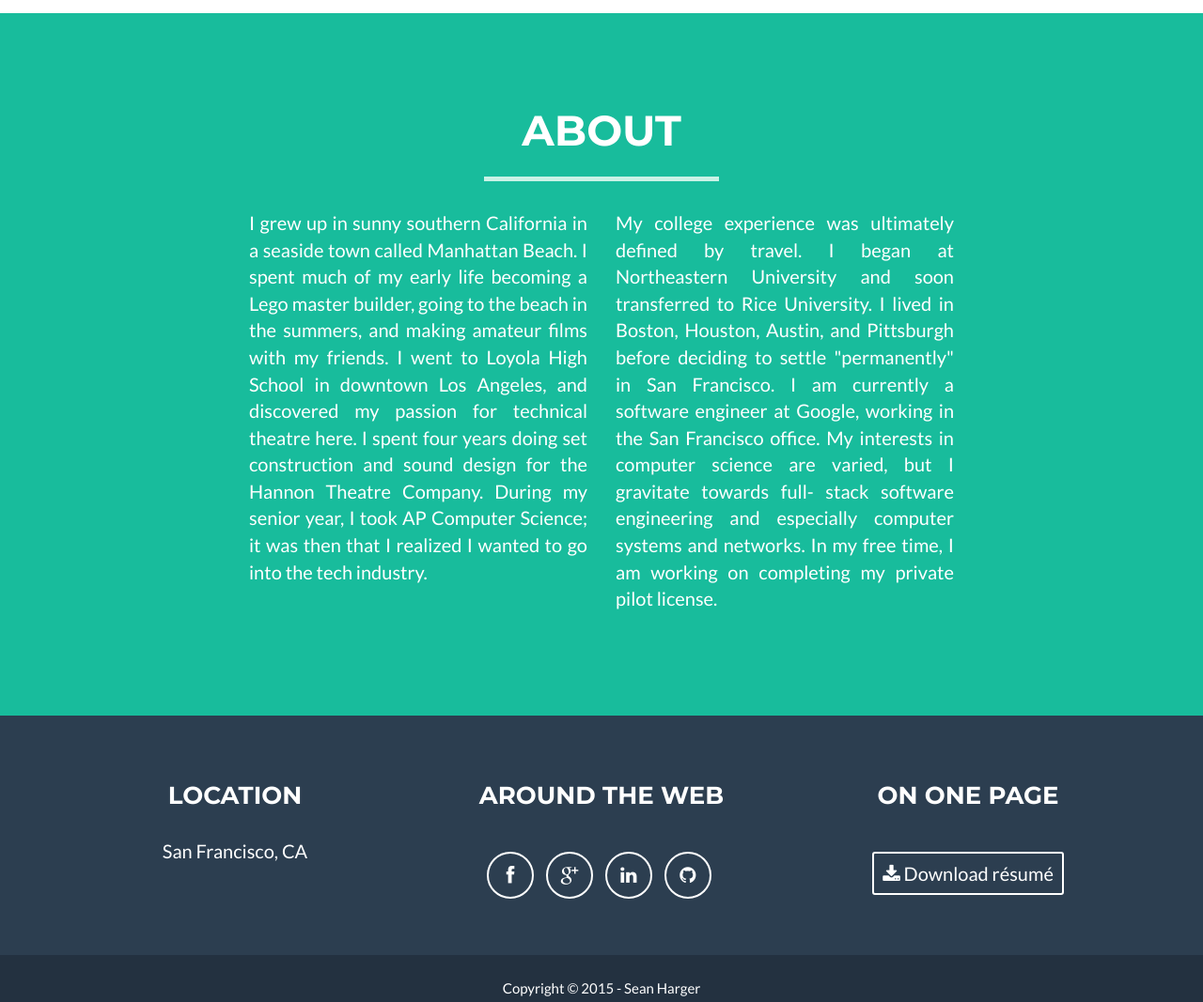
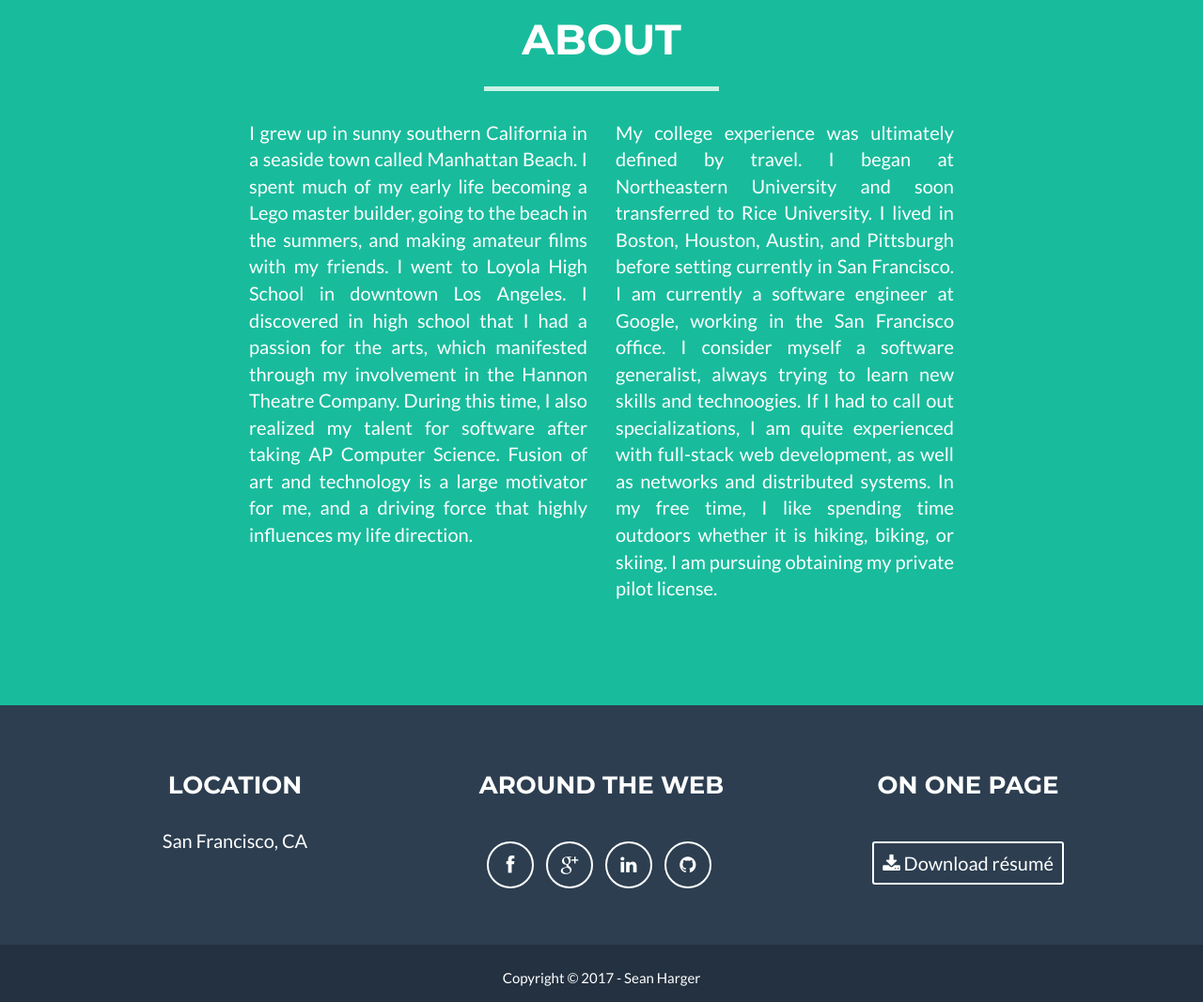
Before and after one commit to wallaceicy06/personal-website, a plain HTML site: page index.html in a window 1280 px wide. Shown: the part 1700-2767 px from the top of the page at 94% size. Drawn offline with nearby package versions, Linux system fonts and the light colour scheme.

Commit message:
Lots of main page updates.
* Removed excess stuff at the top that was cluttering the image.
* Changed the backdrop to something more Bay Area.
* Updated self portrait.
* Added a drop shadow behind name.
* Freshened up bio.
* Changed copyright year.

```diff
--- a/css/freelancer.css
+++ b/css/freelancer.css
@@ -79,7 +79,7 @@ header {
 }
 
 header .background {
-    background-image: url("../img/rice_saturated.jpg");
+    background-image: url("../img/lost_coast.jpg");
     background-size: cover;
 }
 
@@ -100,13 +100,14 @@ header .intro-text .name {
     font-family: Montserrat,"Helvetica Neue",Helvetica,Arial,sans-serif;
     font-size: 2em;
     font-weight: 700;
-    color: #c9f2e6;
+    color: #fddf99;
+    text-shadow: 2px 2px 16px #000000;
 }
 
 header .intro-text .skills {
     font-size: 1.25em;
     font-weight: 300;
-    color: #c9f2e6;
+    color: #fddf99;
 }
 
 @media(min-width:768px) {
--- a/index.html
+++ b/index.html
@@ -72,8 +72,6 @@
                         <img class="img-responsive" width="300px" src="img/sean_portrait.png" alt="">
                         <div class="intro-text">
                             <span class="name">Sean Harger</span>
-                            <hr class="star-light">
-                            <span class="skills">Software Engineer</span>
                         </div>
                     </div>
                 </div>
@@ -162,24 +160,27 @@
                     called Manhattan Beach. I spent much of my early life
                     becoming a Lego master builder, going to the beach in the
                     summers, and making amateur films with my friends. I went
-                    to Loyola High School in downtown Los Angeles, and
-                    discovered my passion for technical theatre here. I spent
-                    four years doing set construction and sound design for the
-                    Hannon Theatre Company. During my senior year, I took AP
-                    Computer Science; it was then that I realized I wanted to
-                    go into the tech industry.</p>
+                    to Loyola High School in downtown Los Angeles. I discovered
+                    in high school that I had a passion for the arts, which
+                    manifested through my involvement in the Hannon Theatre
+                    Company. During this time, I also realized my talent for
+                    software after taking AP Computer Science. Fusion of art
+                    and technology is a large motivator for me, and a driving
+                    force that highly influences my life direction.</p>
                 </div>
                 <div class="col-lg-4 bio">
                     <p>My college experience was ultimately defined by travel.
                     I began at Northeastern University and soon transferred to
                     Rice University. I lived in Boston, Houston, Austin, and
-                    Pittsburgh before deciding to settle "permanently" in San
-                    Francisco. I am currently a software engineer at Google,
-                    working in the San Francisco office. My interests in
-                    computer science are varied, but I gravitate towards full-
-                    stack software engineering and especially computer systems
-                    and networks. In my free time, I am working on completing
-                    my private pilot license.</p>
+                    Pittsburgh before setting currently in San Francisco. I am
+                    currently a software engineer at Google, working in the San
+                    Francisco office. I consider myself a software generalist,
+                    always trying to learn new skills and technoogies. If I had
+                    to call out specializations, I am quite experienced with
+                    full-stack web development, as well as networks and
+                    distributed systems. In my free time, I like spending time
+                    outdoors whether it is hiking, biking, or skiing. I am
+                    pursuing obtaining my private pilot license.</p>
                 </div>
             </div>
         </div>
@@ -219,7 +220,7 @@
             <div class="container">
                 <div class="row">
                     <div class="col-lg-12">
-                        Copyright &copy; 2015 - Sean Harger
+                        Copyright &copy; 2017 - Sean Harger
                     </div>
                 </div>
             </div>
```
Also changed, not shown: img/sean_portrait.png, 3 other files.
